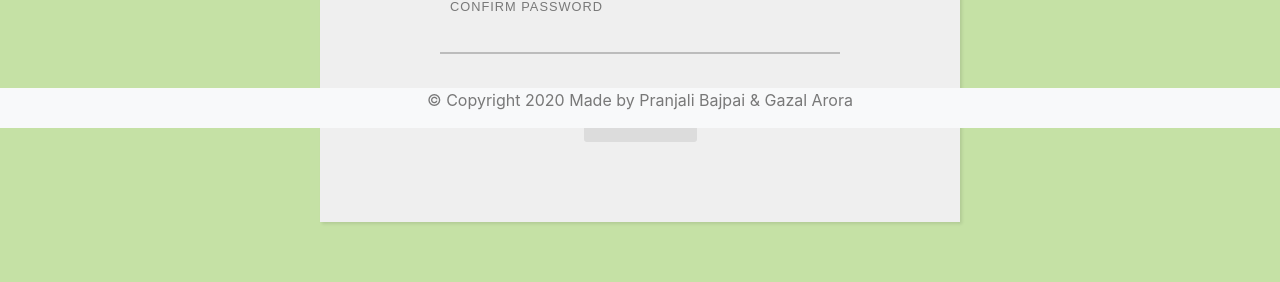
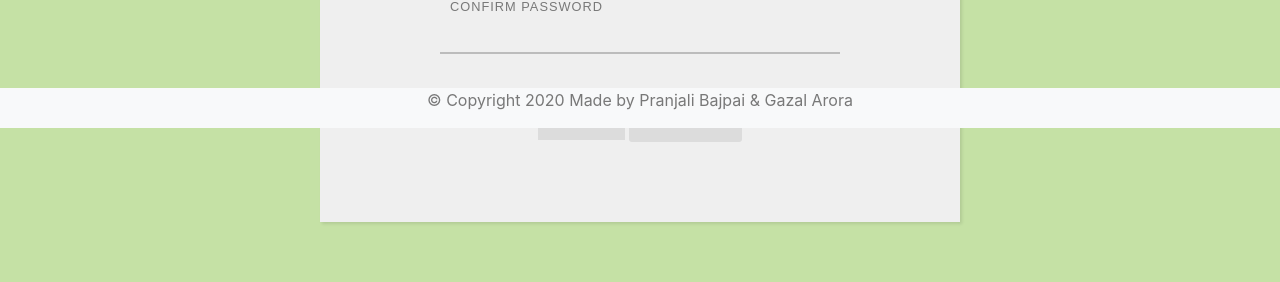
Before and after one commit to pranjalibajpai/eRail, a PHP site: page /register.php in a window 1280 px wide. Shown: the part 672-954 px from the top of the page. Run offline with PHP 8.4, Linux system fonts and the light colour scheme; some libraries are stand-ins or nearby versions.

Commit message:
Back button added

```diff
--- a/register.php
+++ b/register.php
@@ -145,6 +145,7 @@
     <p class= "bg-danger text-white"><?php echo htmlspecialchars($errors['confirmp'])?></p>
   </label>
   <p class= "bg-danger text-white"><?php echo htmlspecialchars($errors['error'])?></p>
+  <a href="index.php" class="register">Back</a>
   <button type="submit" name="register" value="submit">Register</button>
 </form>
 
```
